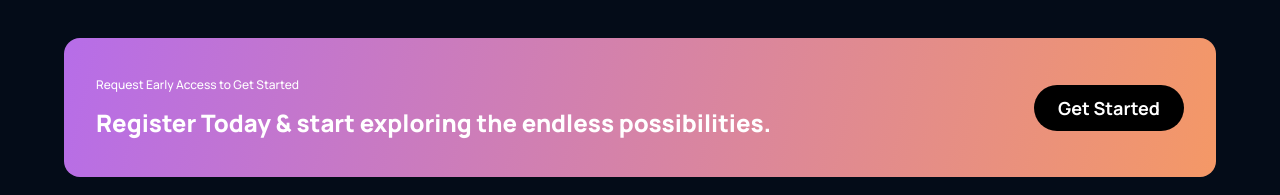
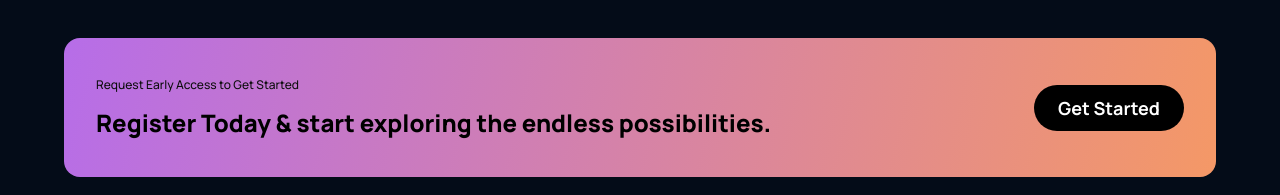
Before and after one commit to rockyishimwe/gpt3, a React (Create React App) app: page / in a window 1280 px wide. Shown: the part 2441-2636 px from the top of the page. Built offline with nearby package versions, Linux system fonts and the light colour scheme.

Commit message:
added a styles to cta section

```diff
--- a/src/components/cta/cta.css
+++ b/src/components/cta/cta.css
@@ -20,12 +20,14 @@
     font-size: 12px;
     line-height: 30px;
     font-weight: 500;
+    color: #0e0e0e;
 }
 .gpt3__cta-content h3{
     font-family: var(--font-family);
     font-size: 24px;
     line-height: 45px;
     font-weight: 800;
+    color: #000;
 }
 .gpt3__cta-btn {
     display: flex;
```
